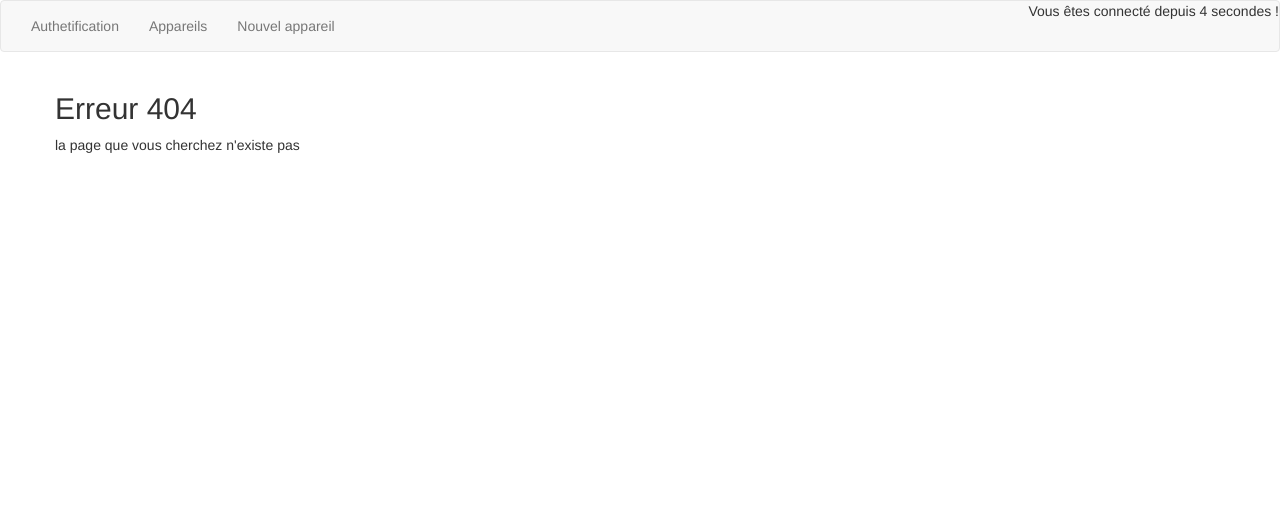
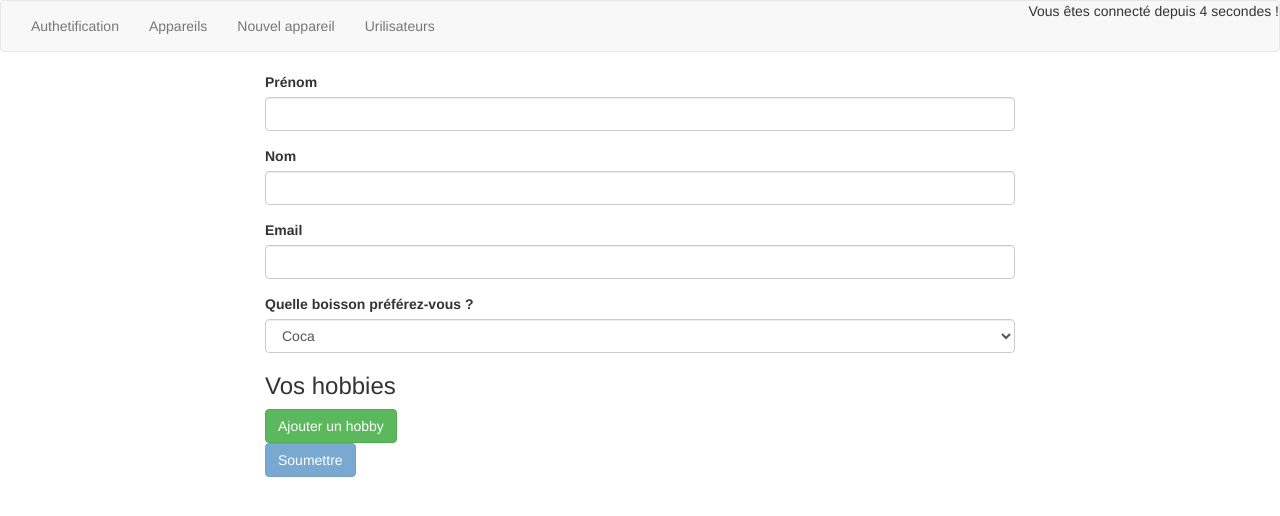
Before and after one commit to majdibf/OC-Angular, an Angular app: page /new-user in a window 1280 px wide. Before the commit this address led to /not-found. Shown: the top 516 px of the page. Built offline with nearby package versions, Linux system fonts and the light colour scheme.

Commit message:
Part4: Form: Reactive method

```diff
--- a/src/app/app.component.html
+++ b/src/app/app.component.html
@@ -4,6 +4,7 @@
       <li routerLinkActive="active"><a routerLink="auth">Authetification</a></li>
       <li routerLinkActive="active"><a routerLink="appareils">Appareils</a></li>
       <li routerLinkActive="active"><a routerLink="edit">Nouvel appareil</a></li>
+      <li routerLinkActive="active"><a routerLink="users">Urilisateurs</a></li>
     </ul>
     <div class="navbar-right">
       <p>Vous êtes connecté depuis {{ secondes }} secondes !</p>
--- /dev/null
+++ b/src/app/models/User.model.ts
@@ -0,0 +1,8 @@
+export class User{
+
+    constructor(public firstName: string,
+                public lastName: string,
+                public email: string,
+                public drinkPreference: string,
+                public hobbies?: string[]){}
+}
--- /dev/null
+++ b/src/app/new-user/new-user.component.html
@@ -0,0 +1,31 @@
+<div class="col-sm-8 col-sm-offset-2">
+  <form [formGroup]="userForm" (ngSubmit)="onSubmitForm()">
+    <div class="form-group">
+      <label for="firstName">Prénom</label>
+      <input type="text" class="form-control" id="firstName" formControlName="firstName">
+    </div>
+    <div class="form-group">
+      <label for="lastName">Nom</label>
+      <input type="text" class="form-control" id="lastName" formControlName="lastName">
+    </div>
+    <div class="form-group">
+      <label for="email">Email</label>
+      <input type="text" class="form-control" id="email" formControlName="email">
+    </div>
+    <div class="from-group">
+      <label for="drinkPreference">Quelle boisson préférez-vous ?</label>
+      <select id="drinkPreference" class="form-control" formControlname="drinkPreference">
+        <option>Coca</option>
+        <option>Pepsi</option>
+      </select>
+    </div>
+    <div formArrayName="hobbies">
+      <h3>Vos hobbies</h3>
+      <div class="form-group" *ngFor="let hobbyControl of getHobbies().controls; let i = index">
+        <input type="text" class="form-control" [formControlName]="i">
+      </div>
+      <button type="button" class="btn btn-success" (click)="onAddHobby()">Ajouter un hobby</button>
+    </div>
+    <button class="btn btn-primary" type="submit" [disabled]="userForm.invalid"> Soumettre </button>
+  </form>
+</div>
--- /dev/null
+++ b/src/app/new-user/new-user.component.ts
@@ -0,0 +1,56 @@
+import { User } from './../models/User.model';
+import { Component, OnInit } from '@angular/core';
+import { FormGroup, FormBuilder, Validators, FormArray } from '@angular/forms';
+import { UserService } from '../services/user.service';
+import { Router } from '@angular/router';
+
+@Component({
+  selector: 'app-new-user',
+  templateUrl: './new-user.component.html',
+  styleUrls: ['./new-user.component.scss']
+})
+export class NewUserComponent implements OnInit {
+
+  userForm: FormGroup;
+
+  constructor(private formBuilder: FormBuilder,
+              private userService: UserService,
+              private router: Router) { }
+
+  ngOnInit() {
+    this.initForm();
+  }
+
+  initForm() {
+    this.userForm = this.formBuilder.group({
+      firstName: ['', Validators.required],
+      lastName: ['', Validators.required],
+      email: ['', [Validators.required, Validators.email]],
+      drinkPreference: '',
+      hobbies: this.formBuilder.array([])
+    });
+  }
+
+  onSubmitForm() {
+    const formValue = this.userForm.value;
+    const newUser = new User(formValue['firstName'],
+      formValue['lastName'],
+      formValue['email'],
+      formValue['drinkPreference'],
+      formValue['hobbies'] ? formValue['hobbies'] : []
+    );
+    this.userService.addUser(newUser);
+    this.router.navigate(['/users']);
+  }
+
+  getHobbies(){
+    return this.userForm.get('hobbies') as FormArray;
+  }
+
+  onAddHobby(){
+    const newHobbyControl = this.formBuilder.control('', Validators.required);
+    this.getHobbies().push(newHobbyControl)
+  }
+
+
+}
--- /dev/null
+++ b/src/app/services/user.service.ts
@@ -0,0 +1,26 @@
+import { Subject } from 'rxjs';
+import { User } from './../models/User.model';
+export class UserService {
+    private users: User[] = [
+        {
+            firstName: 'James',
+            lastName: 'Smith',
+            email: 'jame@smith.com',
+            drinkPreference: 'Coca',
+            hobbies: [
+                'coder',
+                'café'
+            ]
+        }
+    ];
+    userSubject = new Subject<User[]>();
+
+    emitUsers() {
+        this.userSubject.next(this.users.slice());
+    }
+
+    addUser(user: User) {
+        this.users.push(user);
+        this.emitUsers();
+    }
+}
--- /dev/null
+++ b/src/app/user-list/user-list.component.html
@@ -0,0 +1,12 @@
+<a routerLink="/new-user">Nouvel utilisateur</a>
+<ul class="list-group">
+  <li class="list-group-item" *ngFor="let user of users">
+    <h3>{{ user.firstName }} {{ user.lastName }}</h3>
+    <p>{{user.email}}</p>
+    <p>Cette personne préfère le {{ user.drinkPreference }} </p>
+    <p *ngIf="user.hobbies && user.hobbies.length > 0">
+      Cette personne a des hobbies:
+      <span *ngFor="let hobby of user.hobbies">{{ hobby }} - </span>
+    </p>
+  </li>
+</ul>
--- /dev/null
+++ b/src/app/user-list/user-list.component.ts
@@ -0,0 +1,31 @@
+import { Subscription } from 'rxjs';
+import { Component, OnInit, OnDestroy } from '@angular/core';
+import { User } from '../models/User.model';
+import { UserService } from '../services/user.service';
+
+@Component({
+  selector: 'app-user-list',
+  templateUrl: './user-list.component.html',
+  styleUrls: ['./user-list.component.scss']
+})
+export class UserListComponent implements OnInit, OnDestroy {
+
+  users: User[];
+  userSubscription: Subscription;
+
+  constructor(private userService: UserService) { }
+
+  ngOnInit() {
+    this.userSubscription = this.userService.userSubject.subscribe(
+      (users: User[]) => {
+        this.users = users;
+      }
+    );
+    this.userService.emitUsers();
+  }
+
+  ngOnDestroy(): void {
+    this.userSubscription.unsubscribe();
+    }
+
+}
```
Also changed, not shown: src/app/app.module.ts (+11 -3 lines), src/app/new-user/new-user.component.scss (added), src/app/user-list/user-list.component.scss (added).
